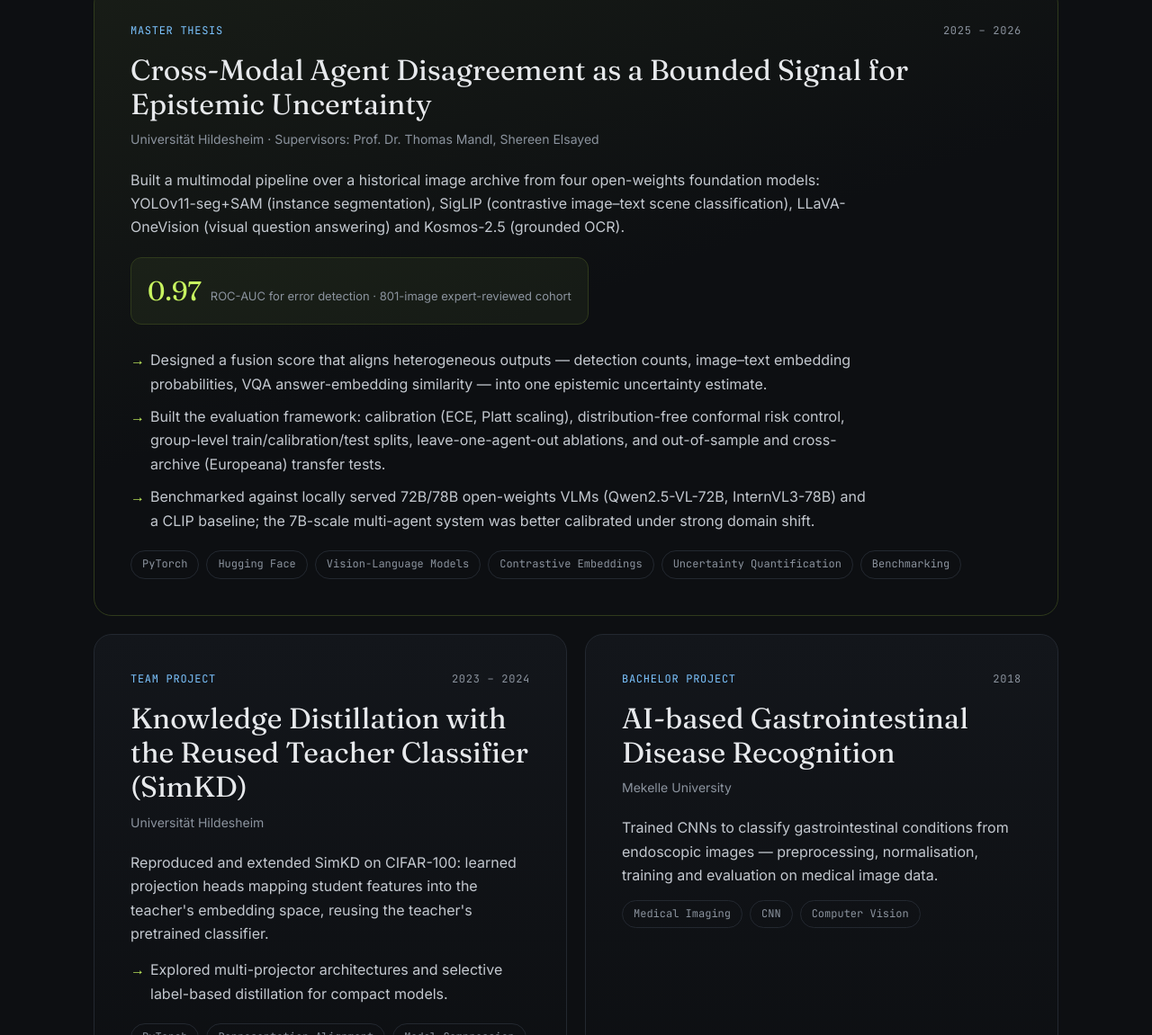
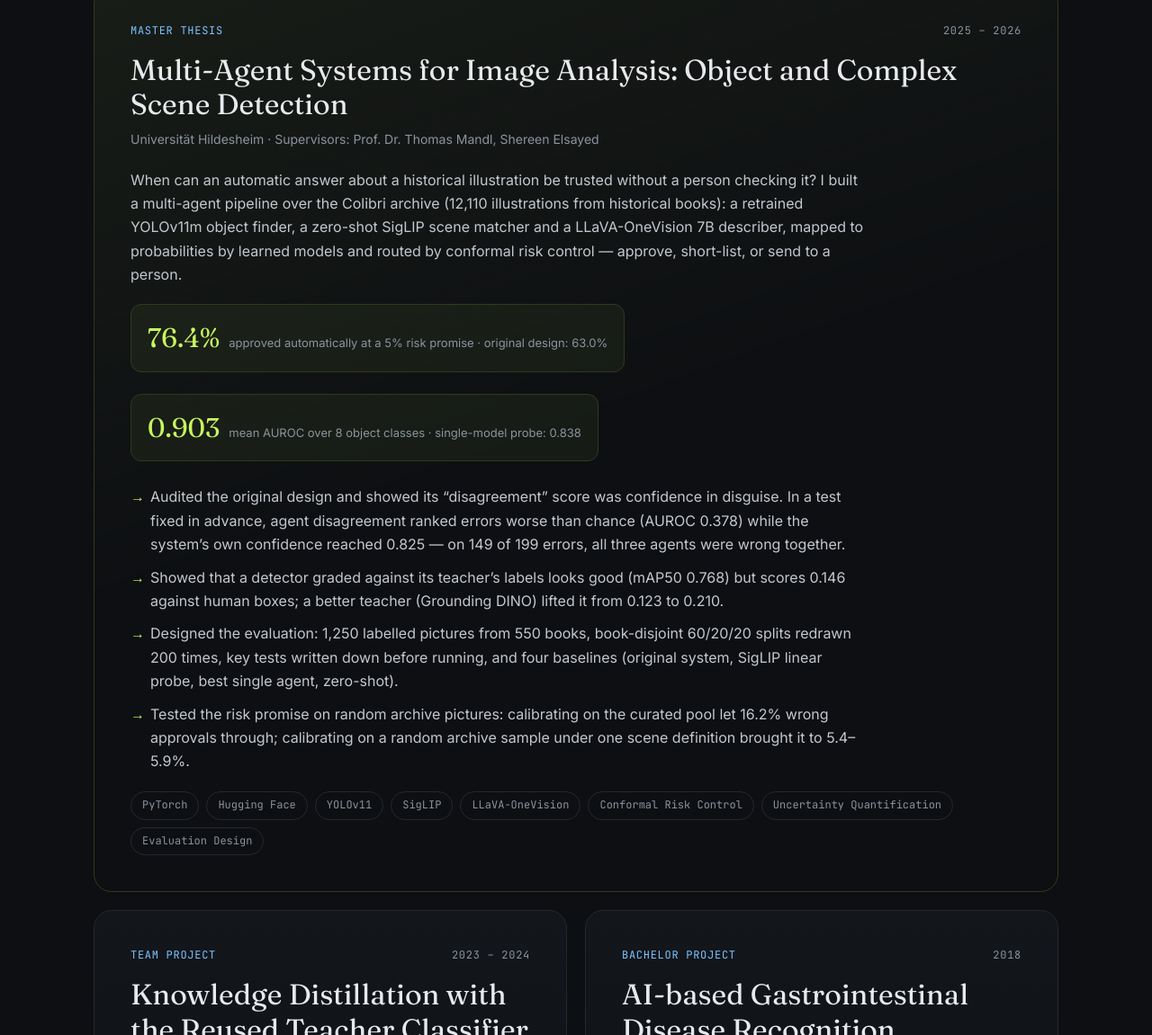
Before and after one commit to brhanug/portfolio, a plain HTML site: page index.html in a window 1280 px wide. Shown: the part 1964-3115 px from the top of the page at 90% size. Drawn offline with Linux system fonts and the light colour scheme.

Commit message:
Update thesis section to match defence results

```diff
--- a/index.html
+++ b/index.html
@@ -213,16 +213,18 @@ footer .wrap{display:flex;justify-content:space-between;flex-wrap:wrap;gap:12px}
 
     <article class="project feature reveal">
       <div class="top"><span class="kind">MASTER THESIS</span><span>2025 – 2026</span></div>
-      <h3>Cross-Modal Agent Disagreement as a Bounded Signal for Epistemic Uncertainty</h3>
+      <h3>Multi-Agent Systems for Image Analysis: Object and Complex Scene Detection</h3>
       <div class="org">Universität Hildesheim · Supervisors: Prof. Dr. Thomas Mandl, Shereen Elsayed</div>
-      <p>Built a multimodal pipeline over a historical image archive from four open-weights foundation models: YOLOv11-seg+SAM (instance segmentation), SigLIP (contrastive image–text scene classification), LLaVA-OneVision (visual question answering) and Kosmos-2.5 (grounded OCR).</p>
-      <div class="kpi"><b>0.97</b><span>ROC-AUC for error detection · 801-image expert-reviewed cohort</span></div>
+      <p>When can an automatic answer about a historical illustration be trusted without a person checking it? I built a multi-agent pipeline over the Colibri archive (12,110 illustrations from historical books): a retrained YOLOv11m object finder, a zero-shot SigLIP scene matcher and a LLaVA-OneVision 7B describer, mapped to probabilities by learned models and routed by conformal risk control — approve, short-list, or send to a person.</p>
+      <div class="kpi"><b>76.4%</b><span>approved automatically at a 5% risk promise · original design: 63.0%</span></div>
+      <div class="kpi"><b>0.903</b><span>mean AUROC over 8 object classes · single-model probe: 0.838</span></div>
       <ul>
-        <li>Designed a fusion score that aligns heterogeneous outputs — detection counts, image–text embedding probabilities, VQA answer-embedding similarity — into one epistemic uncertainty estimate.</li>
-        <li>Built the evaluation framework: calibration (ECE, Platt scaling), distribution-free conformal risk control, group-level train/calibration/test splits, leave-one-agent-out ablations, and out-of-sample and cross-archive (Europeana) transfer tests.</li>
-        <li>Benchmarked against locally served 72B/78B open-weights VLMs (Qwen2.5-VL-72B, InternVL3-78B) and a CLIP baseline; the 7B-scale multi-agent system was better calibrated under strong domain shift.</li>
+        <li>Audited the original design and showed its “disagreement” score was confidence in disguise. In a test fixed in advance, agent disagreement ranked errors worse than chance (AUROC 0.378) while the system’s own confidence reached 0.825 — on 149 of 199 errors, all three agents were wrong together.</li>
+        <li>Showed that a detector graded against its teacher’s labels looks good (mAP50 0.768) but scores 0.146 against human boxes; a better teacher (Grounding DINO) lifted it from 0.123 to 0.210.</li>
+        <li>Designed the evaluation: 1,250 labelled pictures from 550 books, book-disjoint 60/20/20 splits redrawn 200 times, key tests written down before running, and four baselines (original system, SigLIP linear probe, best single agent, zero-shot).</li>
+        <li>Tested the risk promise on random archive pictures: calibrating on the curated pool let 16.2% wrong approvals through; calibrating on a random archive sample under one scene definition brought it to 5.4–5.9%.</li>
       </ul>
-      <div class="pills"><span class="pill">PyTorch</span><span class="pill">Hugging Face</span><span class="pill">Vision-Language Models</span><span class="pill">Contrastive Embeddings</span><span class="pill">Uncertainty Quantification</span><span class="pill">Benchmarking</span></div>
+      <div class="pills"><span class="pill">PyTorch</span><span class="pill">Hugging Face</span><span class="pill">YOLOv11</span><span class="pill">SigLIP</span><span class="pill">LLaVA-OneVision</span><span class="pill">Conformal Risk Control</span><span class="pill">Uncertainty Quantification</span><span class="pill">Evaluation Design</span></div>
     </article>
 
     <div class="grid2">
```
